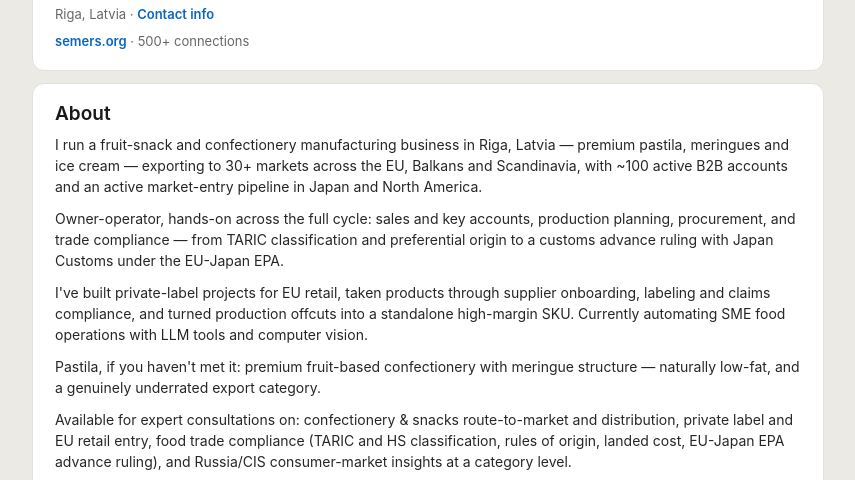
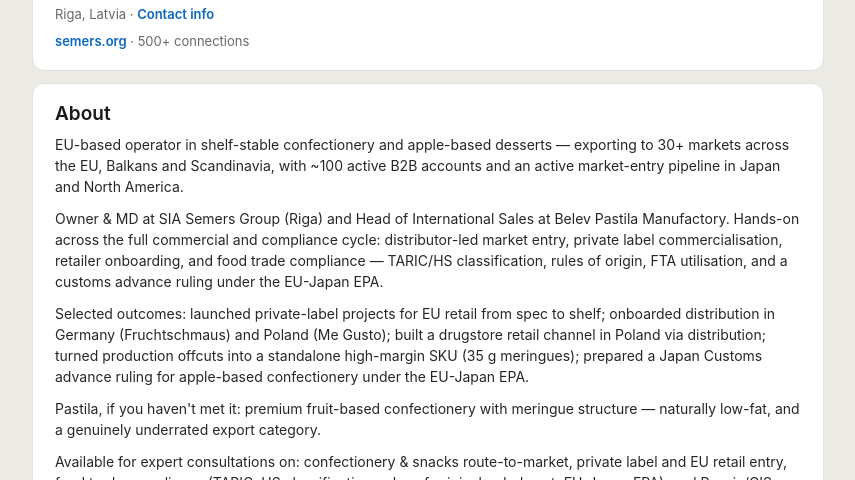
Before and after one commit to smmsemmers/pastila_bot, a plain HTML site: page gleb-linkedin-final-v8.html in a window 1280 px wide. Shown: the part 472-952 px from the top of the page, without its empty margins (212-1067 px from the left). Drawn offline with Linux system fonts and the light colour scheme.

Commit message:
auto: gleb-linkedin-final-v8.html

```diff
--- a/gleb-linkedin-final-v8.html
+++ b/gleb-linkedin-final-v8.html
@@ -66,11 +66,11 @@
   </div>
 
   <div class="card"><h3>About</h3><div class="body">
-    <p>I run a fruit-snack and confectionery manufacturing business in Riga, Latvia — premium pastila, meringues and ice cream — exporting to 30+ markets across the EU, Balkans and Scandinavia, with ~100 active B2B accounts and an active market-entry pipeline in Japan and North America.</p>
-    <p>Owner-operator, hands-on across the full cycle: sales and key accounts, production planning, procurement, and trade compliance — from TARIC classification and preferential origin to a customs advance ruling with Japan Customs under the EU-Japan EPA.</p>
-    <p>I've built private-label projects for EU retail, taken products through supplier onboarding, labeling and claims compliance, and turned production offcuts into a standalone high-margin SKU. Currently automating SME food operations with LLM tools and computer vision.</p>
+    <p>EU-based operator in shelf-stable confectionery and apple-based desserts — exporting to 30+ markets across the EU, Balkans and Scandinavia, with ~100 active B2B accounts and an active market-entry pipeline in Japan and North America.</p>
+    <p>Owner &amp; MD at SIA Semers Group (Riga) and Head of International Sales at Belev Pastila Manufactory. Hands-on across the full commercial and compliance cycle: distributor-led market entry, private label commercialisation, retailer onboarding, and food trade compliance — TARIC/HS classification, rules of origin, FTA utilisation, and a customs advance ruling under the EU-Japan EPA.</p>
+    <p>Selected outcomes: launched private-label projects for EU retail from spec to shelf; onboarded distribution in Germany (Fruchtschmaus) and Poland (Me Gusto); built a drugstore retail channel in Poland via distribution; turned production offcuts into a standalone high-margin SKU (35 g meringues); prepared a Japan Customs advance ruling for apple-based confectionery under the EU-Japan EPA.</p>
     <p>Pastila, if you haven't met it: premium fruit-based confectionery with meringue structure — naturally low-fat, and a genuinely underrated export category.</p>
-    <p>Available for expert consultations on: confectionery &amp; snacks route-to-market and distribution, private label and EU retail entry, food trade compliance (TARIC and HS classification, rules of origin, landed cost, EU-Japan EPA advance ruling), and Russia/CIS consumer-market insights at a category level.</p>
+    <p>Available for expert consultations on: confectionery &amp; snacks route-to-market, private label and EU retail entry, food trade compliance (TARIC, HS classification, rules of origin, landed cost, EU-Japan EPA), and Russia/CIS consumer-market insights at a category level.</p>
   </div></div>
 
   <div class="card"><h3>Experience</h3>
```
